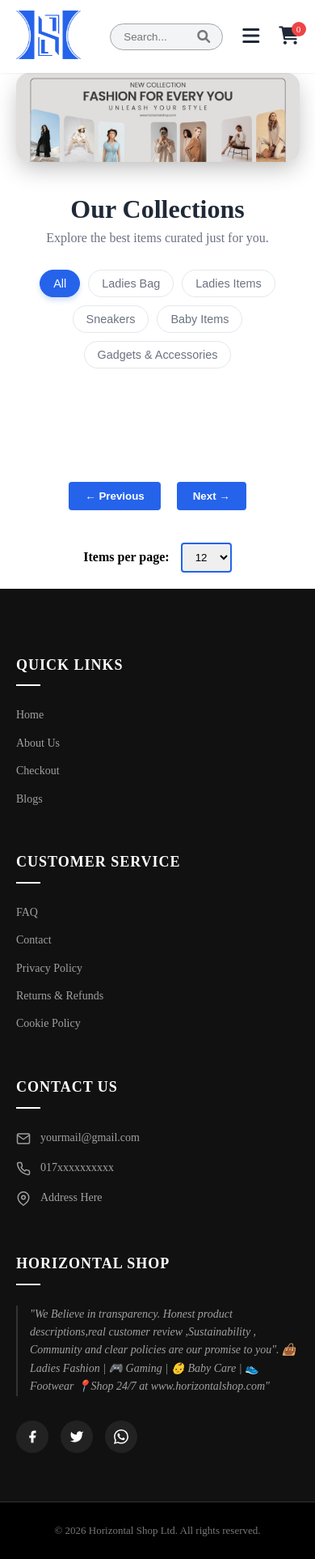
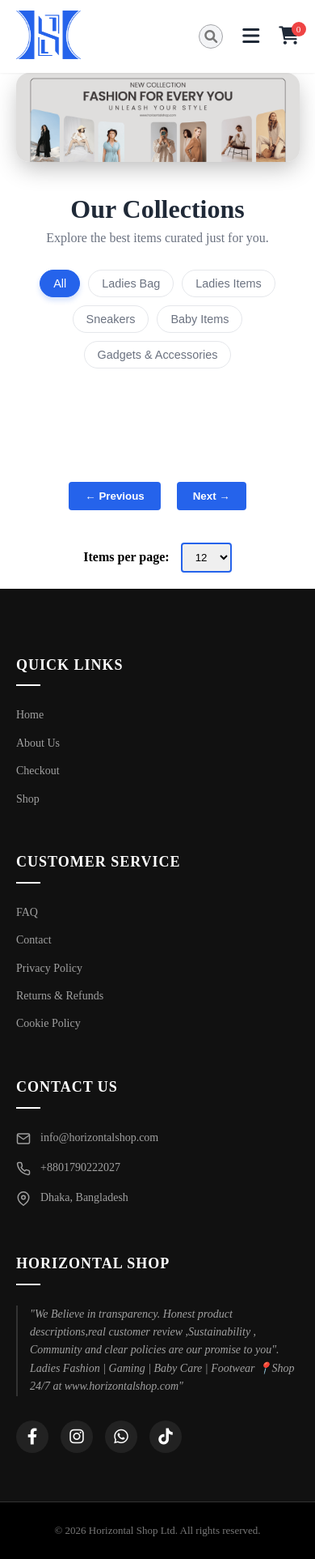
Before and after one commit to MidnightTerminal/python-app-store, a Flask app: page /shop in a window 390 px wide. Shown: the whole page at 81% size. Run offline with Flask 3, Linux system fonts and the light colour scheme; data that the repository does not hold is empty.

Commit message:
footer fix

```diff
--- a/app.py
+++ b/app.py
@@ -349,4 +349,4 @@ def checkout_api():
 
 
 if __name__ == '__main__':
-    app.run()
+    app.run(debug=True)
--- a/static/css/responsive.css
+++ b/static/css/responsive.css
@@ -44,18 +44,55 @@
         color: var(--primary-color);
     }
 
-   .search-container {
-        width: 140px; /* Smaller width for tablets/mobile */
+    /* Collapsed state: Looks like a circular button */
+    .search-container {
+        width: 30px;
+        height: 30px;
+        padding: 0;
+        justify-content: center;
+        border-radius: 50%;
+        cursor: pointer;
+        /* Keep transition smooth */
+        transition: all 0.4s cubic-bezier(0.4, 0, 0.2, 1);
     }
 
-    .search-container:focus-within {
-        width: 180px; /* Expand slightly less on mobile */
+    /* Hide the input initially on mobile */
+    .search-input {
+        width: 0;
+        padding: 0;
+        opacity: 0;
+        pointer-events: none;
+        /* Prevents typing when hidden */
+        transition: all 0.4s ease;
     }
 
-    /* Ensure the input text inside doesn't overflow */
-    .search-input {
+    .search-icon {
+        padding: 10px;
+        z-index: 2;
+    }
+
+    /* Expanded state: Triggered by JavaScript */
+    .search-container.active {
+        width: 200px;
+        border-radius: 20px;
+        padding-right: 15px;
+        justify-content: flex-start;
+        cursor: text;
+    }
+
+    /* Reveal input when active */
+    .search-container.active .search-input {
         width: 100%;
-        min-width: 0; /* Critical for flex items to shrink properly */
+        padding: 0.5rem 0 0.5rem 1rem;
+        /* Adjust padding so it doesn't overlap icon */
+        opacity: 1;
+        pointer-events: auto;
+    }
+
+    /* Override focus-within to rely on the active class instead */
+    .search-container:focus-within {
+        box-shadow: 0 0 0 2px rgba(37, 99, 235, 0.1);
+        width: 200px;
     }
 
     .dropdown-menu {
@@ -142,7 +179,7 @@
         font-size: 0.6rem;
     }
 
-    .modal-image-container{
+    .modal-image-container {
         width: 50vw;
     }
 
--- a/templates/shop.html
+++ b/templates/shop.html
@@ -17,7 +17,8 @@
     <header class="site-header">
         <nav class="navbar">
             <a href="{{ url_for('home') }}" class="navbar-logo">
-                <img src="{{ url_for('static', filename='assets/logo.png') }}" width="80px" height="60px" alt="" srcset="">
+                <img src="{{ url_for('static', filename='assets/logo.png') }}" width="80px" height="60px" alt=""
+                    srcset="">
             </a>
 
             <ul class="nav-links" id="nav-links">
@@ -168,8 +169,8 @@
                 <ul class="footer-links">
                     <li><a href="{{ url_for('home') }}">Home</a></li>
                     <li><a href="#">About Us</a></li>
-                    <li><a href="#">Checkout</a></li>
-                    <li><a href="#">Blogs</a></li>
+                    <li><a href="{{ url_for('checkout') }}">Checkout</a></li>
+                    <li><a href="{{ url_for('shop') }}">Shop</a></li>
                 </ul>
             </div>
 
@@ -199,7 +200,7 @@
                             </svg>
                         </span>
                         <a href="mailto:ourservices@ultras.com"
-                            style="color: inherit; text-decoration: none;">yourmail@gmail.com</a>
+                            style="color: inherit; text-decoration: none;">info@horizontalshop.com</a>
                     </p>
                     <p>
 
@@ -211,7 +212,7 @@
                                 </path>
                             </svg>
                         </span>
-                        017xxxxxxxxxx
+                        +8801790222027
                     </p>
 
                     <p>
@@ -222,7 +223,7 @@
                                 <circle cx="12" cy="10" r="3"></circle>
                             </svg>
                         </span>
-                        Address Here
+                        Dhaka, Bangladesh
                     </p>
                 </div>
             </div>
@@ -231,27 +232,21 @@
                 <h3>Horizontal Shop</h3>
                 <div class="latin-text">
                     "We Believe in transparency. Honest product descriptions,real customer review ,Sustainability ,
-                    Community and clear policies are our promise to you". 👜 Ladies Fashion | 🎮 Gaming | 👶 Baby Care |
-                    👟 Footwear 📍Shop 24/7 at www.horizontalshop.com"
+                    Community and clear policies are our promise to you". Ladies Fashion | Gaming | Baby Care |
+                    Footwear 📍Shop 24/7 at www.horizontalshop.com"
                 </div>
                 <div class="social-icons">
-                    <a href="https://www.facebook.com/horizontalshop.fb" class="social-link" aria-label="Facebook">
-                        <svg viewBox="0 0 24 24">
-                            <path d="M18 2h-3a5 5 0 0 0-5 5v3H7v4h3v8h4v-8h3l1-4h-4V7a1 1 0 0 1 1-1h3z"></path>
-                        </svg>
+                    <a href="https://www.facebook.com/share/17GevMkSPM/" class="social-link" aria-label="Facebook">
+                        <i class="fa-brands fa-facebook-f" style="font-size: 20px;"></i>
                     </a>
-                    <a href="#" class="social-link" aria-label="Twitter">
-                        <svg viewBox="0 0 24 24">
-                            <path
-                                d="M23 3a10.9 10.9 0 0 1-3.14 1.53 4.48 4.48 0 0 0-7.86 3v1A10.66 10.66 0 0 1 3 4s-4 9 5 13a11.64 11.64 0 0 1-7 2c9 5 20 0 20-11.5a4.5 4.5 0 0 0-.08-.83A7.72 7.72 0 0 0 23 3z">
-                            </path>
-                        </svg>
+                    <a href="#" class="social-link" aria-label="Instagram">
+                        <i class="fa-brands fa-instagram" style="font-size: 20px;"></i>
                     </a>
-                    <a href="#" class="social-link" aria-label="WhatsApp">
-                        <svg viewBox="0 0 24 24" width="24" height="24" fill="currentColor" stroke="none">
-                            <path
-                                d="M17.472 14.382c-.297-.149-1.758-.867-2.03-.967-.273-.099-.471-.148-.67.15-.197.297-.767.966-.94 1.164-.173.199-.347.223-.644.075-.297-.15-1.255-.463-2.39-1.475-.883-.788-1.48-1.761-1.653-2.059-.173-.297-.018-.458.13-.606.134-.133.298-.347.446-.52.149-.174.198-.298.298-.497.099-.198.05-.371-.025-.52-.075-.149-.669-1.612-.916-2.207-.242-.579-.487-.5-.669-.51-.173-.008-.371-.01-.57-.01-.198 0-.52.074-.792.372-.272.297-1.04 1.016-1.04 2.479 0 1.462 1.065 2.875 1.213 3.074.149.198 2.096 3.2 5.077 4.487.709.306 1.262.489 1.694.625.712.227 1.36.195 1.871.118.571-.085 1.758-.719 2.006-1.413.248-.694.248-1.289.173-1.413-.074-.124-.272-.198-.57-.347m-5.421 7.403h-.004a9.87 9.87 0 01-5.031-1.378l-.361-.214-3.741.982.998-3.648-.235-.374a9.86 9.86 0 01-1.51-5.26c.001-5.45 4.436-9.884 9.888-9.884 2.64 0 5.122 1.03 6.988 2.898a9.825 9.825 0 012.893 6.994c-.003 5.45-4.437 9.884-9.885 9.884m8.413-18.297A11.815 11.815 0 0012.05 0C5.495 0 .16 5.335.157 11.892c0 2.096.547 4.142 1.588 5.945L.057 24l6.305-1.654a11.882 11.882 0 005.683 1.448h.005c6.554 0 11.89-5.335 11.893-11.893a11.821 11.821 0 00-3.48-8.413Z" />
-                        </svg>
+                    <a href="https://wa.me/8801717292333" class="social-link" aria-label="WhatsApp">
+                        <i class="fa-brands fa-whatsapp" style="font-size: 20px;"></i>
+                    </a>
+                    <a href="#" class="social-link" aria-label="TikTok">
+                        <i class="fa-brands fa-tiktok" style="font-size: 20px;"></i>
                     </a>
                 </div>
             </div>
```
Also changed, not shown: static/js/index.js (+26 -0 lines), templates/checkout.html (+5 -3 lines), templates/index.html (+17 -22 lines), static/assets/bag card.png (deleted).
